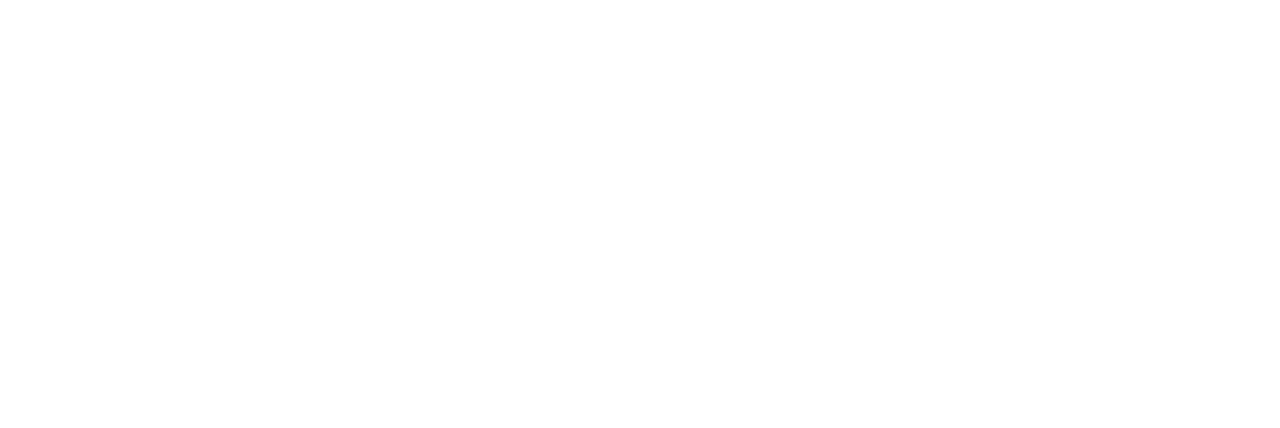
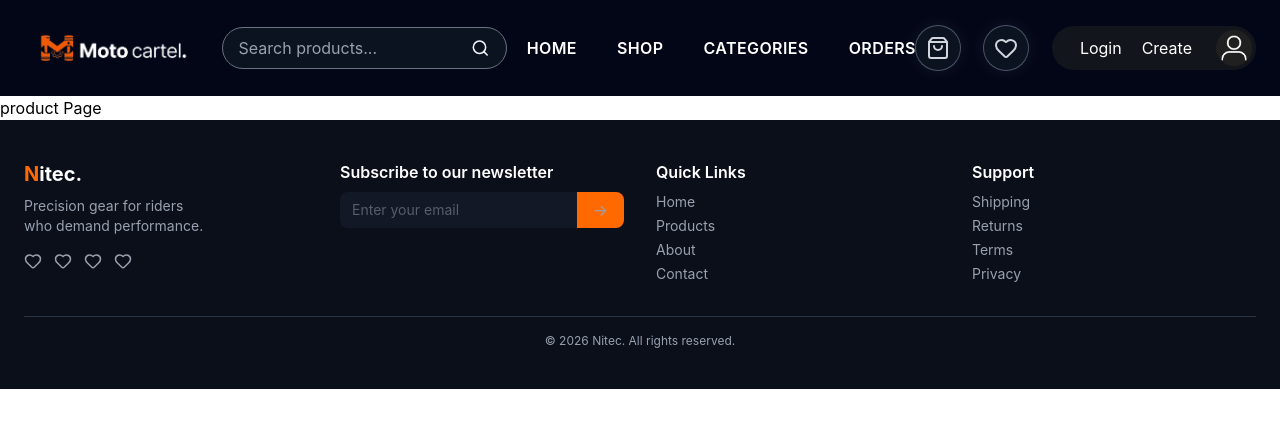
Before and after one commit to niraj-prasad505/MotoCartel, a React app in the folder frontend/: page /Product in a window 1280 px wide. Before the commit this address had no page. Shown: the top 428 px of the page. Built offline with nearby package versions, Linux system fonts and the light colour scheme; the HTML template or start-up script is replaced by a standard one.

Commit message:
add file for product

```diff
--- /dev/null
+++ b/frontend/src/components/Product/ProductHeader.jsx
@@ -0,0 +1,5 @@
+const ProductHeader = () => {
+  return <h1>product Page</h1>;
+};
+
+export default ProductHeader;
--- /dev/null
+++ b/frontend/src/components/Product/ProductReview.jsx
@@ -0,0 +1,5 @@
+const ProductReview = () => {
+  return <h1>ProductReview Page</h1>;
+};
+
+export default ProductReview;
--- /dev/null
+++ b/frontend/src/components/Product/ProductRight.jsx
@@ -0,0 +1,5 @@
+const ProductDetails = () => {
+  return <h1>ProductDetails Page</h1>;
+};
+
+export default ProductDetails;
--- /dev/null
+++ b/frontend/src/components/Product/SimilarProducts.jsx
@@ -0,0 +1,5 @@
+const SimilarProducts = () => {
+  return <h1>SimilarProducts Page</h1>;
+};
+
+export default SimilarProducts;
--- /dev/null
+++ b/frontend/src/pages/Product.jsx
@@ -0,0 +1,7 @@
+import React from "react";
+import FilterSidebar from "../components/Shop/FilterSidebar";
+const product = () => {
+  return <h1>product Page</h1>;
+};
+
+export default product;
--- a/frontend/src/routes/AppRoutes.jsx
+++ b/frontend/src/routes/AppRoutes.jsx
@@ -3,8 +3,8 @@
 import Navbar from "../components/Navbar";
 import Footer from "../components/Footer";
 
-
 import Home from "../pages/Home";
+import Product from "../pages/Product";
 import Shop from "../pages/shop";
 import Categories from "../pages/Categories";
 import Cart from "../pages/Cart";
@@ -36,6 +36,7 @@
           <Route path="/cart" element={<Cart />} />
           <Route path="/Categories" element={<Categories />} />
           <Route path="/Orders" element={<Orders />} />
+          <Route path="/Product" element={<Product />} />
         </Route>
 
         {/* WITHOUT NAVBAR */}
```
